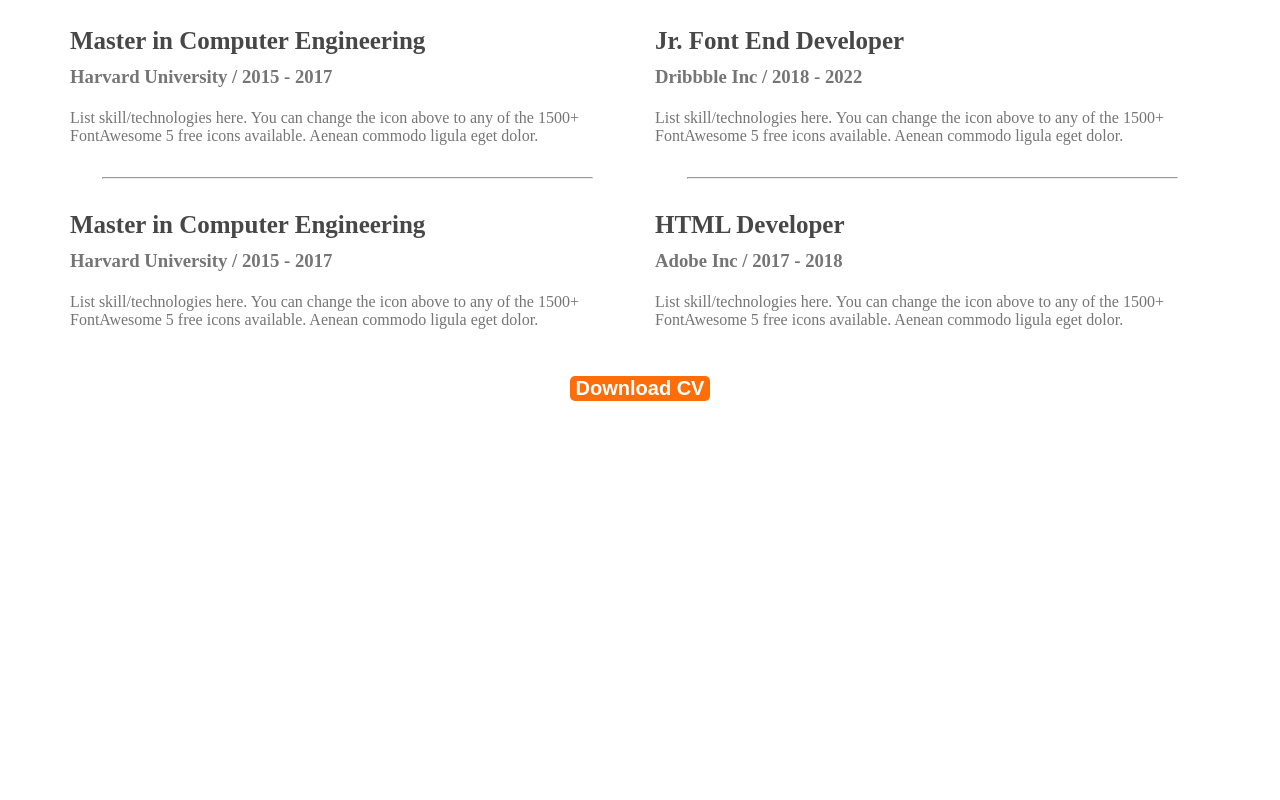
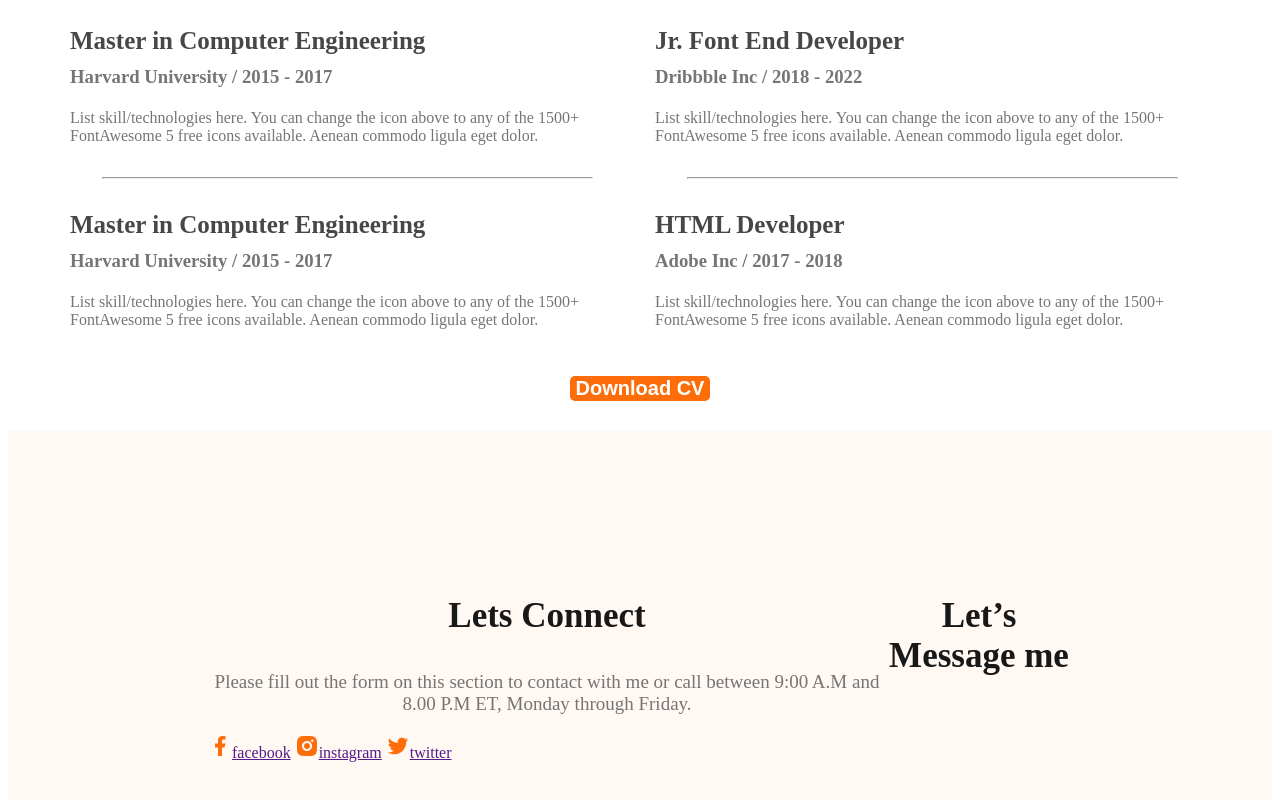
Before and after one commit to Taan01/webdeveloper-portfolio-, a plain HTML site: page index.html in a window 1280 px wide. Shown: the part 2534-3334 px from the top of the page. Before the commit the page ends 2943 px from the top, so only its background shows below. Drawn offline with Linux system fonts and the light colour scheme.

Commit message:
basic footer

```diff
--- a/index.html
+++ b/index.html
@@ -156,6 +156,22 @@
 
     </main>
     <footer>
+<div class="footer-column">
+    <h3 class="section-title">Lets Connect</h3>
+    <p class="section-description">
+        Please fill out the form on this section to contact with me or call between 9:00 A.M and 8.00 P.M ET, Monday through Friday.</p>
+
+        <div class="social-links">
+            <a href=""><img src="images/icons/facebook.png" alt="">facebook</a>
+            <a href=""><img src="images/icons/insta.png" alt="">instagram</a>
+            <a href=""><img src="images/icons/twitter.png" alt="">twitter</a>
+            </div>
+</div>
+
+<div class="footer-column">
+    <h3 class="section-title">Let’s Message me</h3>
+    <p class="section-description"></p>
+</div>
 
     </footer>
 
--- a/styles/portfolio.css
+++ b/styles/portfolio.css
@@ -168,3 +168,10 @@ nav{
     text-align: center;
     margin-top: 31px;
    }
+   /*footer-style*/
+   footer{
+    display: flex;
+    background: #FFF8F3;
+    padding: 130px 200px;
+    margin-top: 30px;
+   }
```
